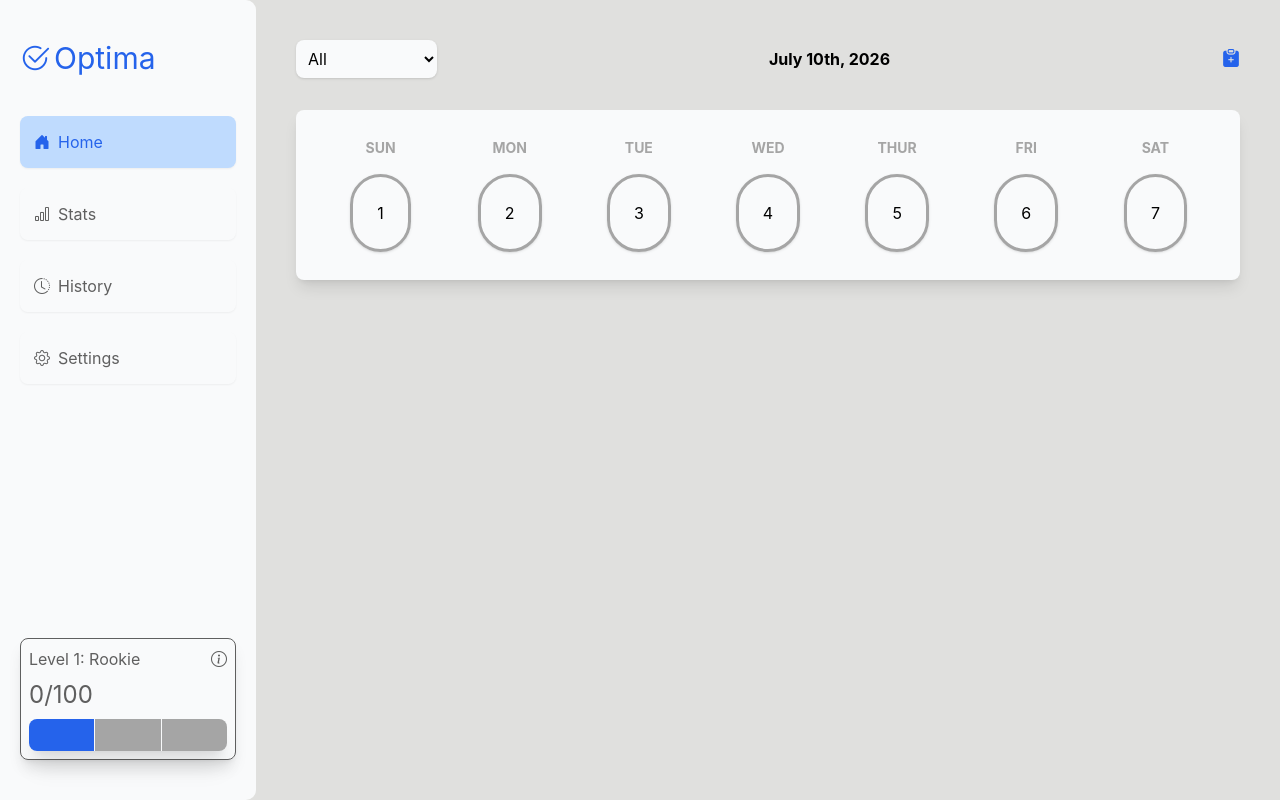
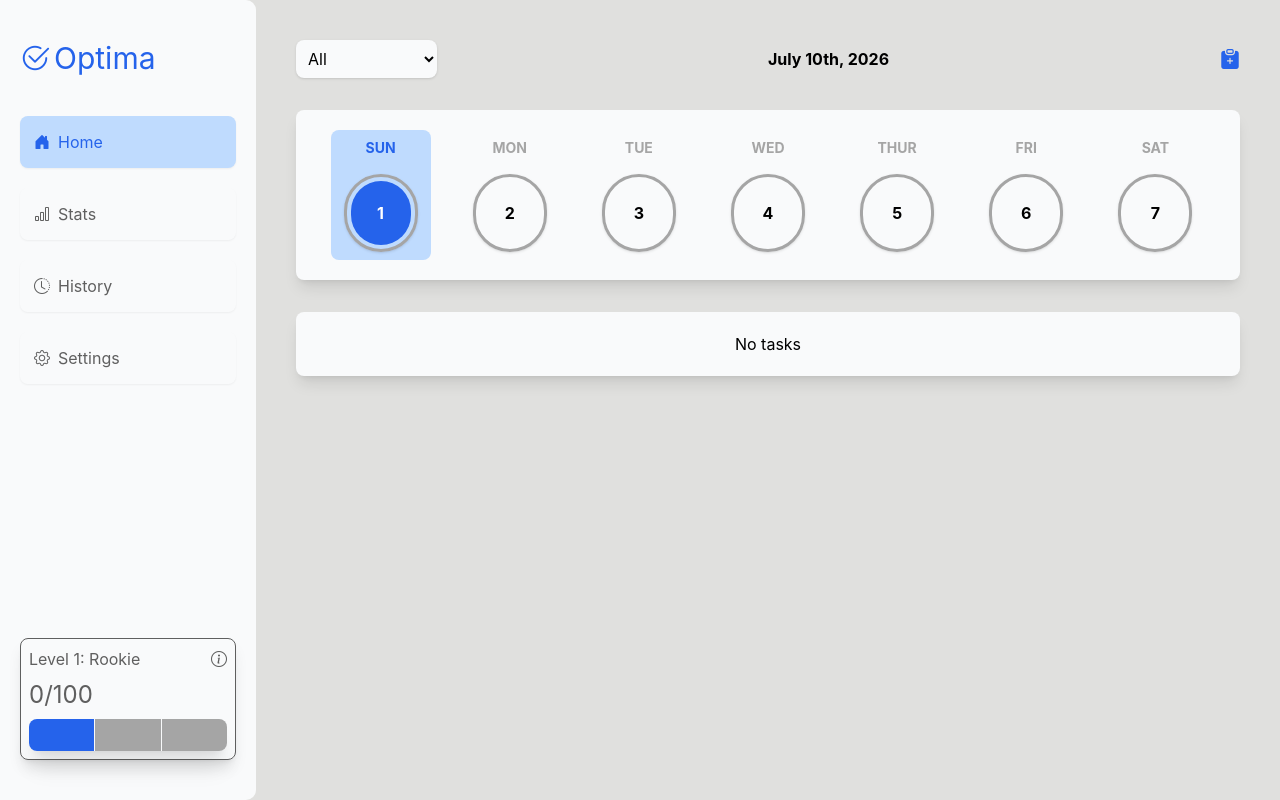
Before and after one commit to theinternetfae/Construction-site, a React (Vite) app: page /test/home in a window 1280 px wide. Built offline with nearby package versions, Linux system fonts and the light colour scheme.

Commit message:
Finished home page

```diff
--- a/src/index.css
+++ b/src/index.css
@@ -279,7 +279,8 @@ body {
 
         .navigation {
           @apply border border-2 border-transparent shadow-xs cursor-pointer flex gap-2 p-3 rounded-lg text-[#5F5F5F]
-          first:bg-[#BFDBFE] first:text-[var(--light-accent)];
+          first:bg-[#BFDBFE] first:text-[var(--light-accent)]
+          duration-300 ease-in-out hover:bg-[#BFDBFE];
         }
       }
 
@@ -323,7 +324,7 @@ body {
           }
 
           i {
-            @apply text-[var(--light-accent)] cursor-pointer text-lg;
+            @apply text-[var(--light-accent)] cursor-pointer text-xl;
           }
         }
 
@@ -334,18 +335,40 @@ body {
             @apply grid grid-cols-7 place-items-center w-full;
 
             .date {
-              @apply p-2 w-25 flex flex-col gap-4 justify-center items-center rounded-lg cursor-pointer;
+              @apply p-2 w-25 flex flex-col gap-4 justify-center items-center rounded-lg cursor-pointer
+              duration-300 ease-in-out hover:bg-[#BFDBFE]
+              first:bg-[#BFDBFE];
 
               .date-day {
                 @apply text-sm font-bold text-[#A5A5A5];
               }
 
-              .date-num {
-                @apply border border-3 border-[#A5A5A5] p-6 shadow-sm text-center rounded-full
+              .first {
+                @apply text-[var(--light-accent)];
               }
+
+              .date-num-cont {
+                @apply border border-3 border-[#A5A5A5] p-1 shadow-sm text-center rounded-full;
+
+                .date-num {
+                  @apply p-5 rounded-full text-center w-15 font-bold;
+                }
+
+                .first {
+                  @apply bg-[var(--light-accent)] text-white
+                }
+              }
+
             }
           }
+        }
 
+        .task-display {
+          @apply p-5 rounded-lg shadow-lg bg-[#F9FAFB];
+
+          p {
+            @apply text-center
+          }
         }
       }
     }
--- a/src/main jsx/Home.jsx
+++ b/src/main jsx/Home.jsx
@@ -23,42 +23,60 @@ function Home() {
                 <div className="date-slider">
 
                     <span className="date">
-                        <p className="date-day">SUN</p>
-                        <p className="date-num">1</p>
+                        <p className="date-day first">SUN</p>
+                        <div className="date-num-cont">
+                            <p className="date-num first">1</p>
+                        </div>
                     </span>
 
                     <span className="date">
                         <p className="date-day">MON</p>
+                        <div className="date-num-cont">
                             <p className="date-num">2</p>
+                        </div>
                     </span>
 
                     <span className="date">
                         <p className="date-day">TUE</p>
+                        <div className="date-num-cont">
                             <p className="date-num">3</p>
+                        </div>
                     </span>
 
                     <span className="date">
                         <p className="date-day">WED</p>
+                        <div className="date-num-cont">
                             <p className="date-num">4</p>
+                        </div>
                     </span>
 
                     <span className="date">
                         <p className="date-day">THUR</p>
+                        <div className="date-num-cont">
                             <p className="date-num">5</p>
+                        </div>
                     </span>
 
                     <span className="date">
                         <p className="date-day">FRI</p>
+                        <div className="date-num-cont">
                             <p className="date-num">6</p>
+                        </div>
                     </span>
 
                     <span className="date">
                         <p className="date-day">SAT</p>
+                        <div className="date-num-cont">
                             <p className="date-num">7</p>
+                        </div>
                     </span>
 
                 </div>
 
+            </section>
+
+            <section className="task-display">
+                <p>No tasks</p>
             </section>
         </div>
     );
```
Lines whose indentation alone changed are shown as unchanged.
